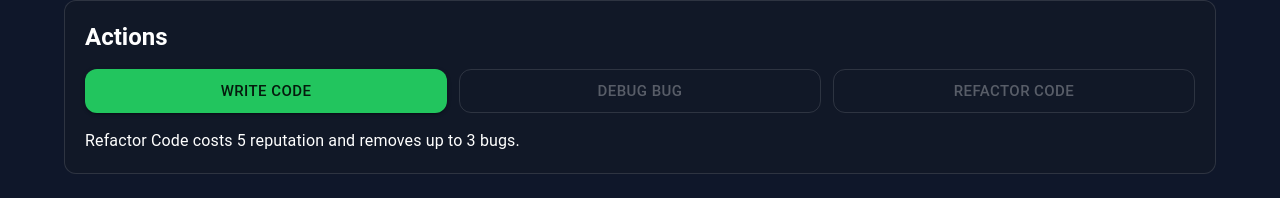
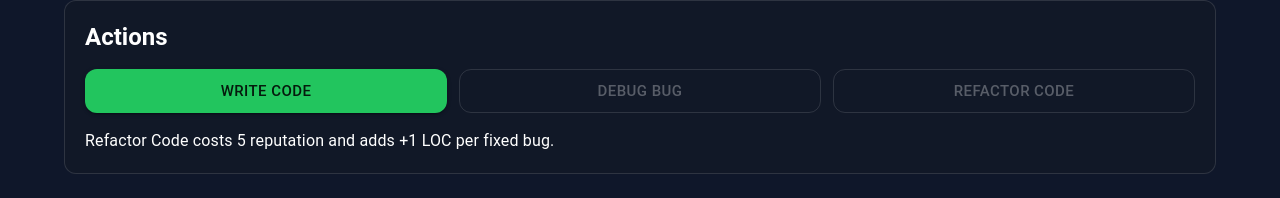
Before and after one commit to BlazingHotCode/commit-clicker, a React (Vite) app: page / in a window 1280 px wide. Shown: the part 516-714 px from the top of the page. Built offline with nearby package versions, Linux system fonts and the light colour scheme.

Commit message:
make refactor improve bug fix rewards

```diff
--- a/src/components/actions/ClickActions.tsx
+++ b/src/components/actions/ClickActions.tsx
@@ -51,14 +51,14 @@ export function ClickActions({
           size="large"
           fullWidth
           onClick={onRefactorCode}
-          disabled={bugs <= 0 || reputation < 5}
+          disabled={reputation < 5}
           sx={{ py: { xs: 1.5, sm: 1 } }}
         >
           Refactor Code
         </Button>
       </Stack>
       <Typography color="text.secondary" sx={{ mt: 2 }}>
-        Refactor Code costs 5 reputation and removes up to 3 bugs.
+        Refactor Code costs 5 reputation and adds +1 LOC per fixed bug.
       </Typography>
     </Paper>
   );
--- a/src/game/state/reducer.ts
+++ b/src/game/state/reducer.ts
@@ -112,15 +112,13 @@ export function gameReducer(state: GameState, action: GameAction): GameState {
 
     case "REFACTOR_CODE": {
       const reputationCost = 5;
-      const bugsRemoved = 3;
 
       if (state.reputation < reputationCost) return state;
-      if (state.bugs <= 0) return state;
 
       return {
         ...state,
         reputation: state.reputation - reputationCost,
-        bugs: Math.max(0, state.bugs - bugsRemoved),
+        locPerBugFixed: state.locPerBugFixed + 1,
       };
     }
 
```
